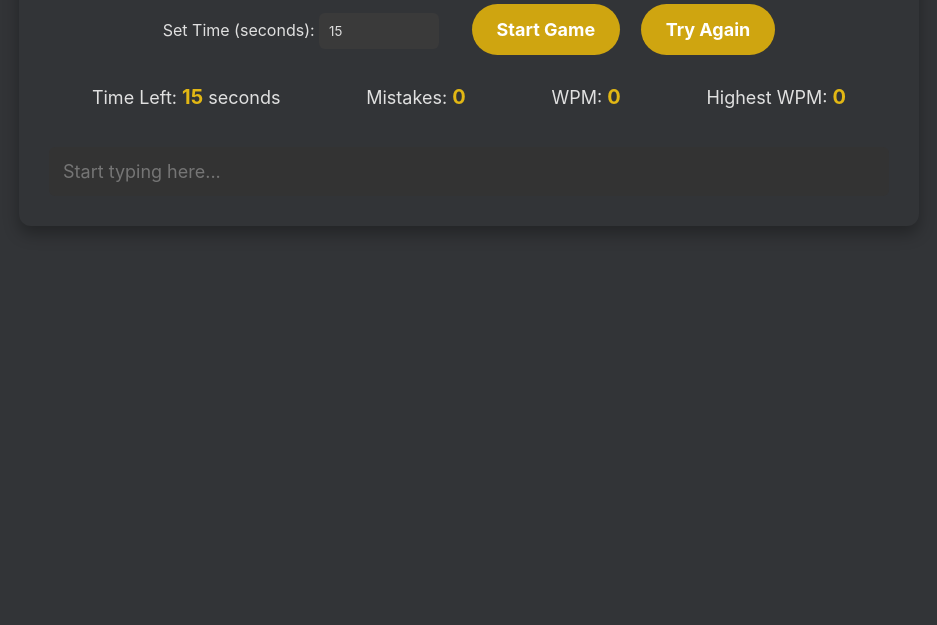
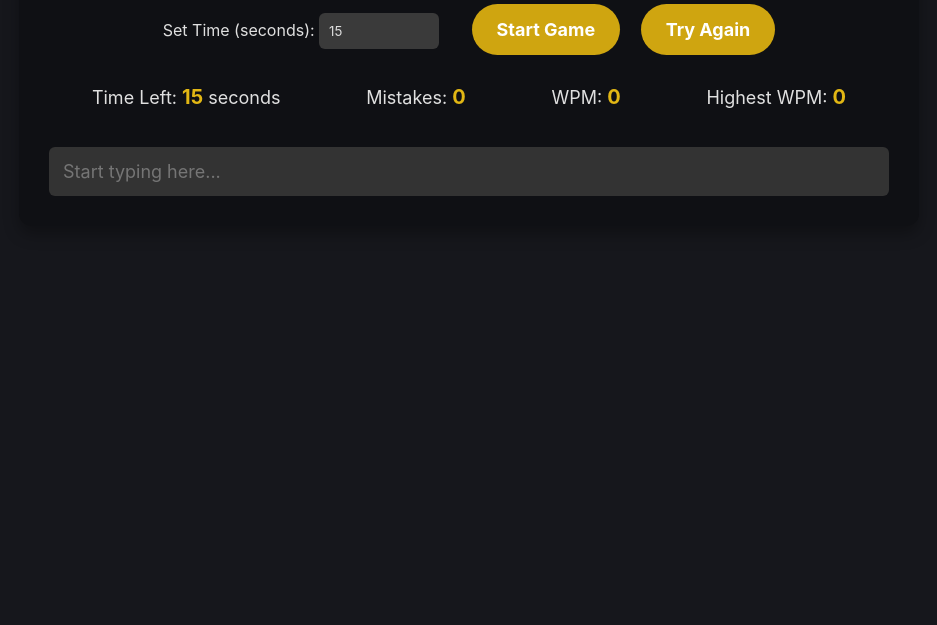
Before and after one commit to rakeshmuntha/Type_Speed_Checker, a plain HTML site: page index.html in a window 1280 px wide. Shown: the part 175-800 px from the top of the page, without its empty margins (171-1108 px from the left). Drawn offline with Linux system fonts and the light colour scheme.

Commit message:
Update style.css

```diff
--- a/style.css
+++ b/style.css
@@ -15,7 +15,7 @@
 }
 
 .body {
-    background-color: #323437;
+    background-color: #16171c;
 }
 
 /* Main contaier */
@@ -25,7 +25,7 @@
     padding: 30px;
     border: none;
     border-radius: 12px;
-    background-color: #323437;
+    background-color: rgba(0, 0, 0, 0.3);;
     box-shadow: 0 8px 16px rgba(0, 0, 0, 0.3);
     text-align: center;
 }
@@ -59,7 +59,7 @@
 }
 
 #settings button:hover {
-    background-color: #dcaf0e;
+    background-color: rgb(233, 188, 26);
     color: beige;
     height: 1 rem;
 }
```
